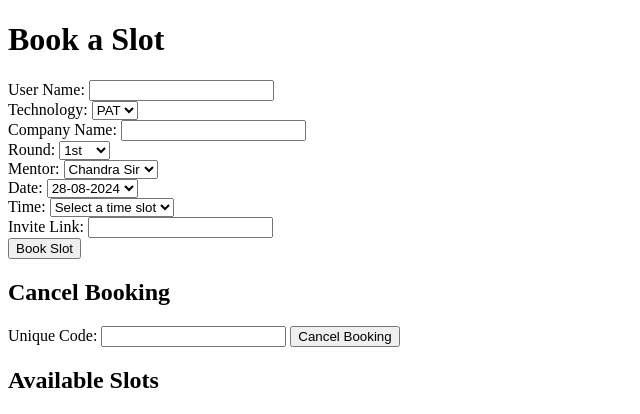
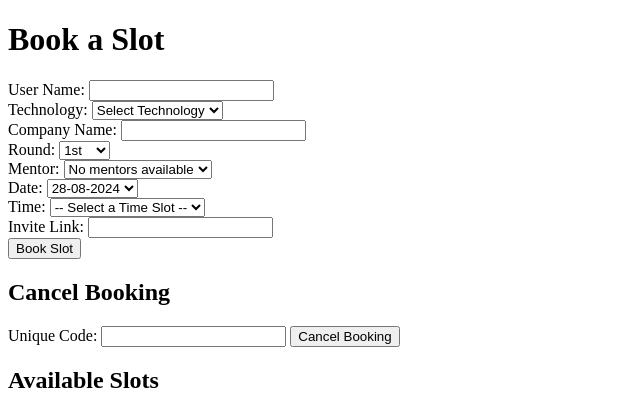
Before and after one commit to lokeshchadhokar/TrinetraSlotBooking, a Flask app: page / in a window 1280 px wide. Shown: the top 414 px of the page, without its empty margins (0-640 px from the left). Run offline with Flask 3, Linux system fonts and the light colour scheme.

Commit message:
add js logic mentor selective dropdown populated depent on the Technolgy selected

```diff
--- a/templates/index.html
+++ b/templates/index.html
@@ -6,6 +6,7 @@
     <script src="https://code.jquery.com/jquery-3.6.0.min.js"></script>
     <script>
     $(document).ready(function() {
+        // Function to update available times based on selected mentor and date
         function updateAvailableTimes() {
             var mentor = $('#mentor').val();
             var date = $('#date').val();
@@ -25,24 +26,57 @@
             }
         }
 
+        // Initial update of available time slots
         $('#mentor, #date').change(function() {
             updateAvailableTimes();
         });
 
-            updateAvailableTimes(); // Initial call
+        // Update mentors based on selected technology
+        $('#technology').change(function() {
+            var technology = $(this).val();
+            var mentorSelect = $('#mentor');
+
+            // Clear existing options
+            mentorSelect.empty();
+
+            // Mentor options based on technology
+            var mentorsForTechnology = {
+                "PAT": ["Chandra Sir", "Amir Sir", "Tushar Sir"],
+                "JAT": ["Chandra Sir"],
+                "PD": ["Chandra Sir"]
+            };
+
+            if (technology in mentorsForTechnology) {
+                var mentors = mentorsForTechnology[technology];
+                mentorSelect.append('<option value="">Select Mentor</option>');
+                $.each(mentors, function(index, mentor) {
+                    mentorSelect.append('<option value="' + mentor + '">' + mentor + '</option>');
+                });
+            } else {
+                mentorSelect.append('<option value="">No mentors available</option>');
+            }
+
+            // Trigger change event to update available time slots if date is already selected
+            mentorSelect.trigger('change');
+        });
+
+        // Trigger an initial update to populate mentors if technology is pre-selected
+        $('#technology').trigger('change');
+
+        // Initial call to update available time slots
+        updateAvailableTimes();
     });
     </script>
 </head>
 <body>
-
-
     <h1>Book a Slot</h1>
     <form method="POST">
         <label for="user_name">User Name:</label>
         <input type="text" name="user_name" required><br>
 
         <label for="technology">Technology:</label>
-        <select name="technology">
+        <select name="technology" id="technology" required>
+            <option value="">Select Technology</option>
             <option value="PAT">PAT</option>
             <option value="JAT">JAT</option>
             <option value="PD">PD</option>
@@ -50,6 +84,7 @@
 
         <label for="company_name">Company Name:</label>
         <input type="text" name="company_name" required><br>
+
         <!-- Display flash messages -->
         {% with messages = get_flashed_messages() %}
         {% if messages %}
@@ -71,9 +106,7 @@
 
         <label for="mentor">Mentor:</label>
         <select name="mentor" id="mentor" required>
-            {% for mentor in mentors %}
-            <option value="{{ mentor }}">{{ mentor }}</option>
-            {% endfor %}
+            <option value="">Select Mentor</option>
         </select><br>
 
         <label for="date">Date:</label>
```
Lines whose indentation alone changed are shown as unchanged.
